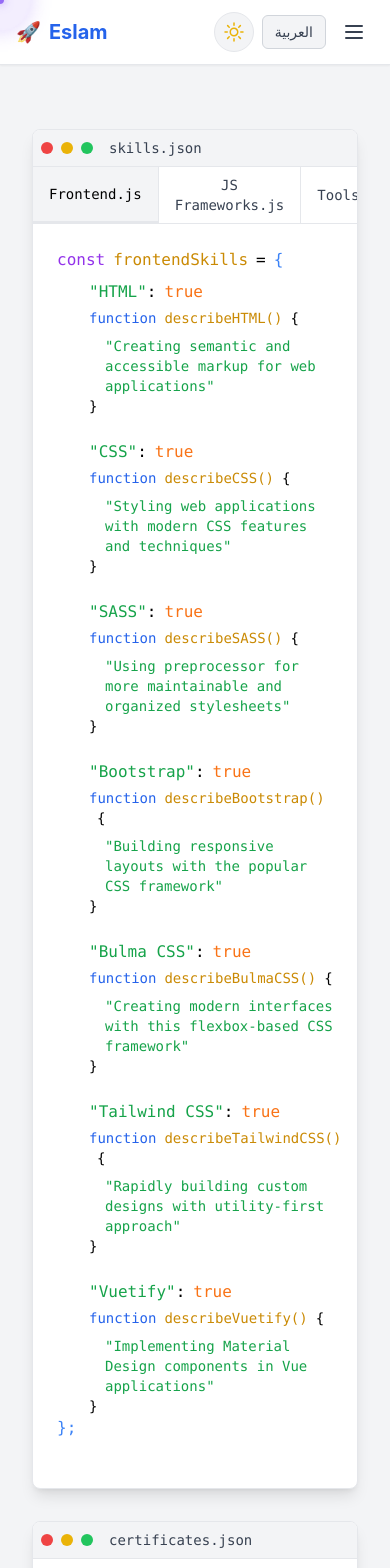
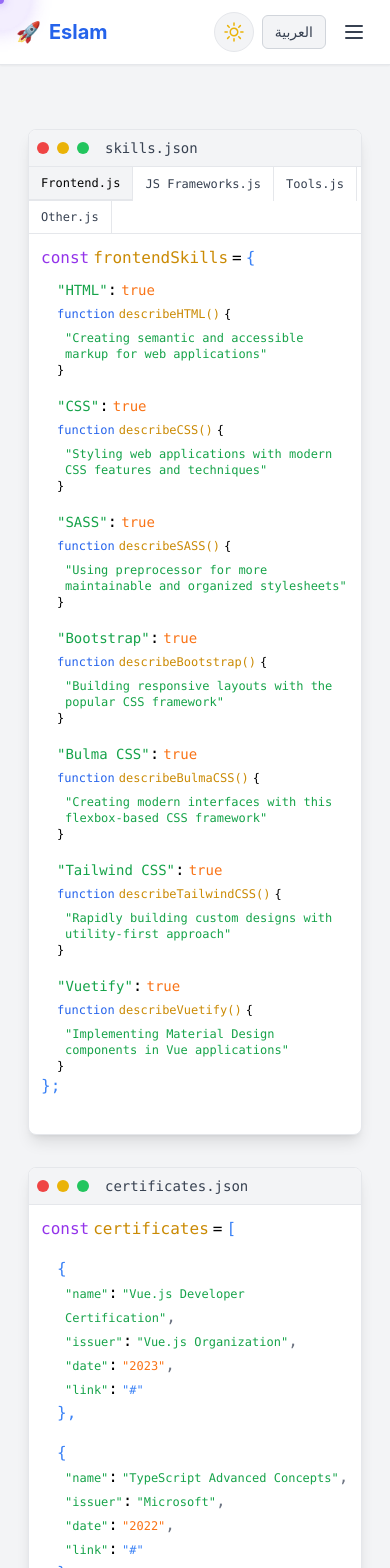
Before and after one commit to eslamgmalelsayed/portfolio, a Vue app: page /skills in a window 390 px wide. Shown: the top 1568 px of the page. Built offline with nearby package versions, Linux system fonts and the light colour scheme.

Commit message:
final touches

```diff
--- a/src/views/Skills.vue
+++ b/src/views/Skills.vue
@@ -140,12 +140,12 @@ function getSkillDescription(skill: string): string {
       </div>
 
       <!-- Code Editor Tabs -->
-      <div class="flex border-b border-gray-200 dark:border-gray-700">
+      <div class="flex flex-wrap border-b border-gray-200 dark:border-gray-700">
         <button
           v-for="category in skillCategories"
           :key="category.name"
           @click="setActiveTab(category.name)"
-          class="px-4 py-2 font-mono text-sm border-r border-gray-200 dark:border-gray-700 focus:outline-none transition-colors"
+          class="px-3 py-2 sm:px-4 font-mono text-xs sm:text-sm border-r border-gray-200 dark:border-gray-700 focus:outline-none transition-colors"
           :class="activeTab === category.name ? 'bg-gray-100 dark:bg-[#1E2D3D] text-black dark:text-white border-b-2 border-blue-500 dark:border-[#f78c6c]' : 'text-gray-700 dark:text-[#a9b7c6] hover:bg-gray-100 dark:hover:bg-[#1E2D3D] hover:text-black dark:hover:text-white'"
         >
           {{ category.name }}.js
@@ -153,33 +153,33 @@ function getSkillDescription(skill: string): string {
       </div>
 
       <!-- Code Editor Content -->
-      <div class="p-6 font-mono">
+      <div class="p-3 sm:p-4 md:p-6 font-mono">
         <template v-for="category in skillCategories" :key="category.name">
           <div v-if="activeTab === category.name" class="text-gray-700 dark:text-[#a9b7c6] mb-6">
             <div class="mb-2">
               <span class="text-purple-600 dark:text-[#c792ea]">const</span>
-              <span class="text-yellow-600 dark:text-[#ffcb6b] ml-2">{{ category.name.toLowerCase().replace(/\s+/g, '') }}Skills</span>
-              <span class="text-black dark:text-white ml-2">=</span>
-              <span class="text-blue-500 dark:text-[#89ddff] ml-2">{</span>
+              <span class="text-yellow-600 dark:text-[#ffcb6b] ml-1 sm:ml-2">{{ category.name.toLowerCase().replace(/\s+/g, '') }}Skills</span>
+              <span class="text-black dark:text-white ml-1 sm:ml-2">=</span>
+              <span class="text-blue-500 dark:text-[#89ddff] ml-1 sm:ml-2">{</span>
             </div>
 
-            <div class="ml-8 space-y-6">
+            <div class="ml-4 sm:ml-8 space-y-4 sm:space-y-6">
               <div v-for="(skill, index) in category.skills" :key="index" class="mb-2">
                 <div class="flex items-center mb-1">
-                  <span class="text-green-600 dark:text-[#c3e88d]">"{{ skill.name }}"</span>
+                  <span class="text-green-600 dark:text-[#c3e88d] text-sm sm:text-base">"{{ skill.name }}"</span>
                   <span class="text-black dark:text-white">:</span>
-                  <span class="text-orange-500 dark:text-[#f78c6c] ml-2">true</span>
+                  <span class="text-orange-500 dark:text-[#f78c6c] ml-1 sm:ml-2 text-sm sm:text-base">true</span>
                 </div>
 
-                <div class="text-sm text-gray-500 mb-2">
+                <div class="text-xs sm:text-sm text-gray-500 mb-2">
                   <span class="text-blue-600 dark:text-[#82aaff]">function</span>
-                  <span class="text-yellow-600 dark:text-[#ffcb6b] ml-2">describe{{ skill.name.replace(/\./g, '').replace(/\s+/g, '') }}()</span>
-                  <span class="text-black dark:text-white ml-2">{</span>
+                  <span class="text-yellow-600 dark:text-[#ffcb6b] ml-1 sm:ml-2">describe{{ skill.name.replace(/\./g, '').replace(/\s+/g, '') }}()</span>
+                  <span class="text-black dark:text-white ml-1 sm:ml-2">{</span>
                 </div>
-                <div class="ml-4 text-sm text-green-600 dark:text-[#c3e88d]">
+                <div class="ml-2 sm:ml-4 text-xs sm:text-sm text-green-600 dark:text-[#c3e88d]">
                   "{{ getSkillDescription(skill.name) }}"
                 </div>
-                <div class="text-sm text-black dark:text-white">}</div>
+                <div class="text-xs sm:text-sm text-black dark:text-white">}</div>
               </div>
             </div>
 
@@ -200,40 +200,40 @@ function getSkillDescription(skill: string): string {
         <div class="text-gray-700 dark:text-[#a9b7c6] font-mono text-sm">certificates.json</div>
       </div>
 
-      <div class="p-6 font-mono">
+      <div class="p-3 sm:p-4 md:p-6 font-mono">
         <div class="text-gray-700 dark:text-[#a9b7c6] mb-4">
           <span class="text-purple-600 dark:text-[#c792ea]">const</span>
-          <span class="text-yellow-600 dark:text-[#ffcb6b] ml-2">certificates</span>
-          <span class="text-black dark:text-white ml-2">=</span>
-          <span class="text-blue-500 dark:text-[#89ddff] ml-2">[</span>
+          <span class="text-yellow-600 dark:text-[#ffcb6b] ml-1 sm:ml-2">certificates</span>
+          <span class="text-black dark:text-white ml-1 sm:ml-2">=</span>
+          <span class="text-blue-500 dark:text-[#89ddff] ml-1 sm:ml-2">[</span>
         </div>
 
-        <div class="ml-8 space-y-6">
+        <div class="ml-4 sm:ml-8 space-y-4 sm:space-y-6">
           <div v-for="(cert, index) in certificates" :key="index" class="mb-4">
             <div class="text-blue-500 dark:text-[#89ddff]">{</div>
-            <div class="ml-4">
+            <div class="ml-2 sm:ml-4">
               <div>
-                <span class="text-green-600 dark:text-[#c3e88d]">"name"</span>
+                <span class="text-green-600 dark:text-[#c3e88d] text-xs sm:text-sm">"name"</span>
                 <span class="text-black dark:text-white">:</span>
-                <span class="text-green-600 dark:text-[#c3e88d] ml-2">"{{ cert.name }}"</span>
+                <span class="text-green-600 dark:text-[#c3e88d] ml-1 sm:ml-2 text-xs sm:text-sm">"{{ cert.name }}"</span>
                 <span class="text-gray-500">,</span>
               </div>
               <div>
-                <span class="text-green-600 dark:text-[#c3e88d]">"issuer"</span>
+                <span class="text-green-600 dark:text-[#c3e88d] text-xs sm:text-sm">"issuer"</span>
                 <span class="text-black dark:text-white">:</span>
-                <span class="text-green-600 dark:text-[#c3e88d] ml-2">"{{ cert.issuer }}"</span>
+                <span class="text-green-600 dark:text-[#c3e88d] ml-1 sm:ml-2 text-xs sm:text-sm">"{{ cert.issuer }}"</span>
                 <span class="text-gray-500">,</span>
               </div>
               <div>
-                <span class="text-green-600 dark:text-[#c3e88d]">"date"</span>
+                <span class="text-green-600 dark:text-[#c3e88d] text-xs sm:text-sm">"date"</span>
                 <span class="text-black dark:text-white">:</span>
-                <span class="text-orange-500 dark:text-[#f78c6c] ml-2">"{{ cert.date }}"</span>
+                <span class="text-orange-500 dark:text-[#f78c6c] ml-1 sm:ml-2 text-xs sm:text-sm">"{{ cert.date }}"</span>
                 <span class="text-gray-500">,</span>
               </div>
               <div>
-                <span class="text-green-600 dark:text-[#c3e88d]">"link"</span>
+                <span class="text-green-600 dark:text-[#c3e88d] text-xs sm:text-sm">"link"</span>
                 <span class="text-black dark:text-white">:</span>
-                <span class="text-blue-600 dark:text-[#82aaff] ml-2 hover:underline">
+                <span class="text-blue-600 dark:text-[#82aaff] ml-1 sm:ml-2 hover:underline text-xs sm:text-sm">
                   <a :href="cert.link" target="_blank">"{{ cert.link }}"</a>
                 </span>
               </div>
@@ -249,5 +249,18 @@ function getSkillDescription(skill: string): string {
 </template>
 
 <style scoped>
-/* Add any additional styling here */
+/* Responsive styles */
+@media (max-width: 640px) {
+  .container {
+    padding-left: 0.75rem;
+    padding-right: 0.75rem;
+  }
+}
+
+@media (max-width: 480px) {
+  button {
+    padding: 0.5rem 0.75rem;
+    font-size: 0.75rem;
+  }
+}
 </style>
```
Also changed, not shown: src/views/About.vue (+450 -0 lines).
